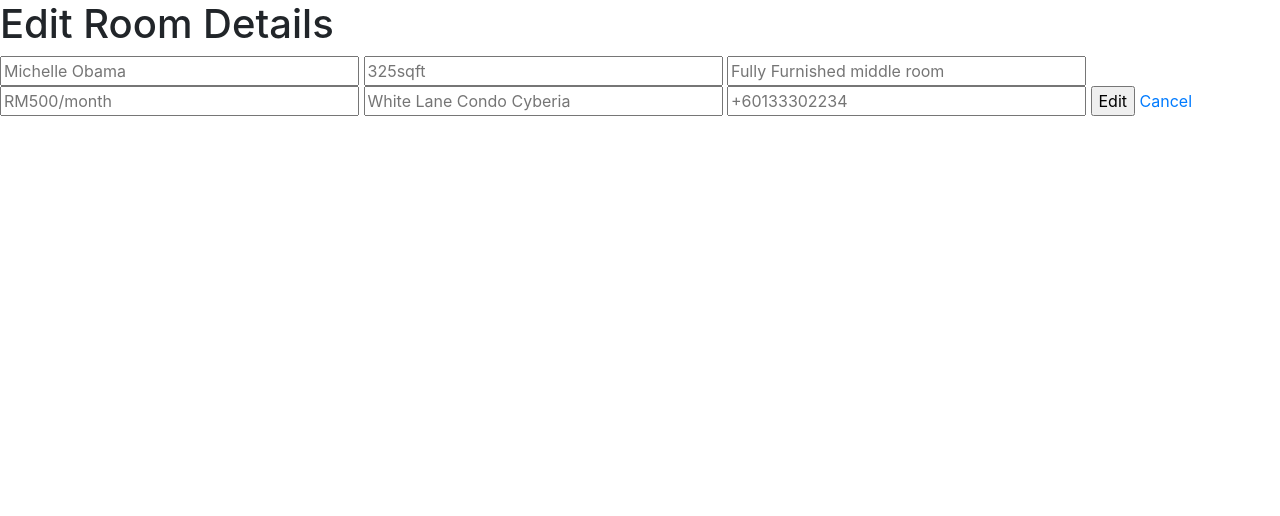
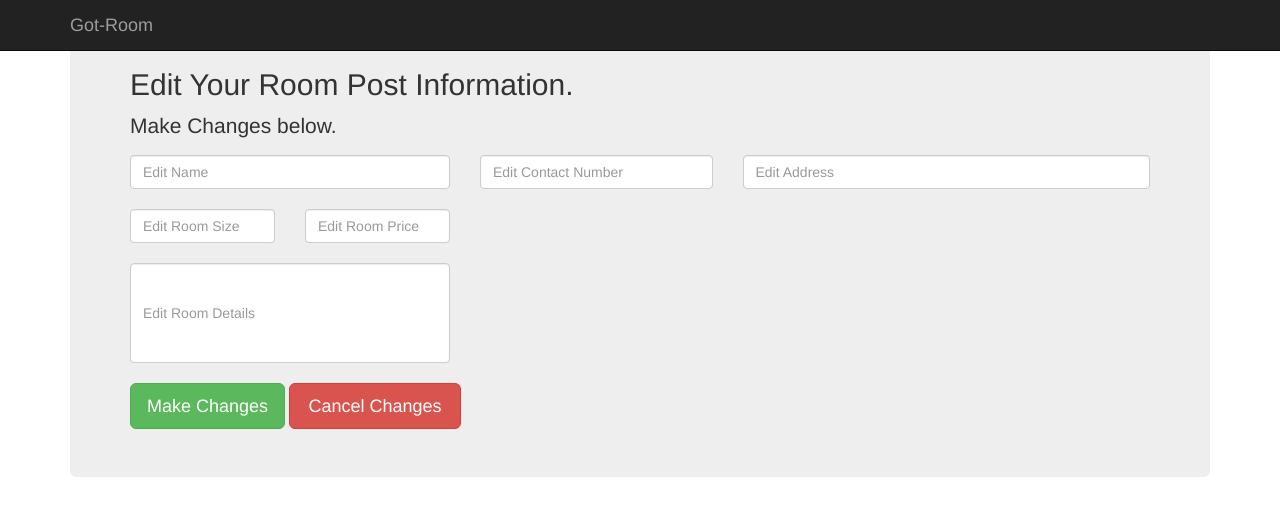
Before and after one commit to CruzanCaramele/FlaskApp, a Flask app: page /university/1/1/edit/ in a window 1280 px wide. Shown: the top 516 px of the page. Run offline with Flask 2, Linux system fonts and the light colour scheme; data comes from the database, SQL or seed files in the repository; some libraries are stand-ins or nearby versions.

Commit message:
Edit form input fields by adding more styles and changing layout of the form, add buttons for posting changes and cancelling edit or add operations of rooms

```diff
--- a/templates/editroom.html
+++ b/templates/editroom.html
@@ -1,25 +1,79 @@
 <!DOCTYPE html>
 <html lang="en">
-	<head>
-		<meta charset="utf8">
-		<meta http-equiv="X-UA-Compatible" content="IE=edge">
-		<meta name="viewport" content="width=device-width, initial-scale=1">
-		<title>Edit Room</title>
-		<link href='http://fonts.googleapis.com/css?family=Dosis' rel='stylesheet' type='text/css'>
-		<link rel="stylesheet" type="text/css" href="css/bootstrap.min.css">
-		<link rel="stylesheet" type="text/css" href="css/styles.css">
-	</head>
+<head>
+	<meta charset="utf-8">
+	<meta http-equiv="X-UA-Compatible" content="IE=edge">
+	<meta name="viewport" content="width=device-width, initial-scale=1">
+	<meta name="description" content="off-campus rooms for rent near popular universities in malaysia">
+	<meta name="author" content="Hamza Yahaya">
+	<title>Edit-Room</title>
+
+	<!-- Bootstrap -->
+	<link rel="stylesheet" href="//maxcdn.bootstrapcdn.com/font-awesome/4.3.0/css/font-awesome.min.css">
+	<link rel="stylesheet" href="https://maxcdn.bootstrapcdn.com/bootstrap/3.3.2/css/bootstrap.min.css">
+</head>
 <body>
-	<h1>Edit Room Details</h1>
+	<div class="navbar navbar-inverse navbar-fixed-top" role="navigation">
+		<div class="container">
+			<div class="navbar-header">
+				<button type="button" class="navbar-toggle" data-toggle="collapse" data-target=".navbar-collapse">
+					<span class="sr-only">Toggle navigation</span>
+					<span class="icon-bar"></span>
+					<span class="icon-bar"></span>
+					<span class="icon-bar"></span>
+				</button>
+				<a class="navbar-brand" href="{{url_for('showUniversities')}}">Got-Room</a>
+			</div><!--navbar-header-->
+			<div class="collapse navbar-collapse">
+				<ul class="nav navbar-nav">
+
+				</ul>
+			</div><!--collapse navbar-collapse-->
+		</div>
+	</div><!--navbar-->
+    <div class="container">
+
+      <div class="jumbotron">
+        <h2>Edit Your Room Post Information.</h2>
+        <p class="lead">Make Changes below.</p>
 	<form action="{{url_for('editRoom', university_id=university_id, room_id=room_id)}}" method="POST">
-		<input type="text" size="30" name="ownerName" placeholder="{{room.owner_name}}">
-		<input type="text" size="30" name="roomSize" placeholder="{{room.size}}">
-		<input type="text" size="30" name="roomDescription" placeholder="{{room.description}}">
-		<input type="text" size="30" name="roomPrice" placeholder="{{room.price}}">
-		<input type="text" size="30" name="adress" placeholder="{{room.address}}">
-		<input type="text" size="30" name="phoneNum" placeholder="{{room.owner_number}}">
-		<input type="submit" size="30" value="Edit">
-		<a href="{{url_for('showRooms', university_id=university_id)}}">Cancel</a>
+		<div class="row">
+			<div class="col-md-4">
+				<input type="text" class="form-control" name="ownerName" placeholder="Edit Name">
+			</div>
+
+			<div class="col-md-3">
+				<input type="text" class="form-control" name="phoneNum" placeholder="Edit Contact Number">
+			</div>
+
+			<div class="col-md-5">
+				<input type="text" class="form-control" name="adress" placeholder="Edit Address">
+			</div>
+		</div><!--first row-->
+		</br>
+		<div class="row">
+			<div class="col-md-2">
+				<input type="text" class="form-control" name="roomSize" placeholder="Edit Room Size">
+			</div>
+
+			<div class="col-md-2">
+				<input type="text" class="form-control" name="roomPrice" placeholder="Edit Room Price">
+			</div>
+		</div><!--second row-->
+		</br>
+		<div class="row">
+			<div class="col-md-4" style="height: 100px">
+				<input type="text" class="form-control" name="roomDescription" placeholder="Edit Room Details" style="height: 100%">
+			</div>
+		</div>
+		</br>
+
+		<input type="submit" value="Make Changes" class="btn btn-success btn-lg" role="button">
+		<a href="{{url_for('showRooms', university_id=university_id)}}" ><input type="url" value="Cancel Changes"  size="11" class="btn btn-danger btn-lg" role="button"></a>
+
 	</form>
+
+      </div><!--jumbotron-->
+      </div><!--container-->
 </body>
 </html>
```
Also changed, not shown: templates/newroom.html (+36 -10 lines).
